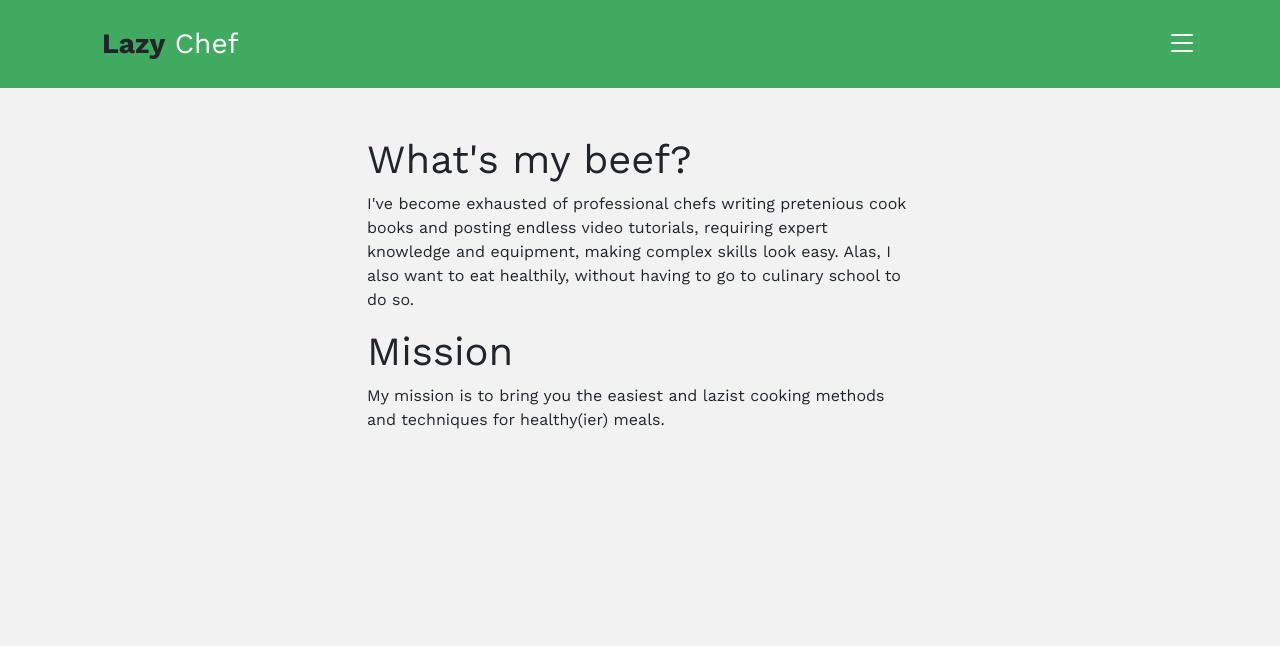
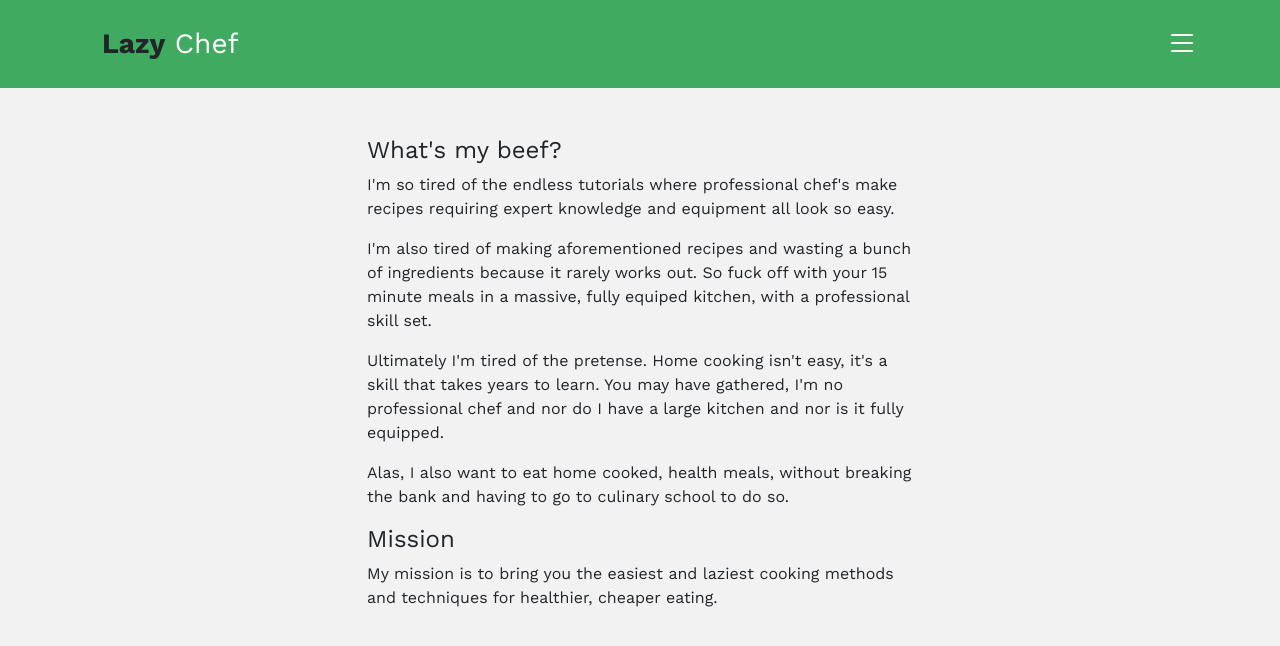
Before and after one commit to Kerrialn/lazychef.org, a Vue app: page /about in a window 1280 px wide. Shown: the top 646 px of the page. Built offline with nearby package versions, Linux system fonts and the light colour scheme.

Commit message:
add Requirements and update About

```diff
--- a/src/components/Navbar.vue
+++ b/src/components/Navbar.vue
@@ -19,7 +19,9 @@
         <router-link tag="div" class="menu-item" to="/" exact
           >Recipes</router-link
         >
-
+        <router-link tag="div" class="menu-item" to="/requirements" exact
+          >Requirements</router-link
+        >
         <router-link tag="div" class="menu-item" to="/about" exact
           >About</router-link
         >
--- a/src/router/index.js
+++ b/src/router/index.js
@@ -3,6 +3,7 @@ import VueRouter from "vue-router";
 import Home from "../views/Home.vue";
 import About from "../views/About.vue";
 import Recipe from "../views/Recipe.vue";
+import Requirements from "../views/Requirements.vue";
 
 Vue.use(VueRouter);
 
@@ -16,6 +17,11 @@ const routes = [
     path: "/about",
     name: "About",
     component: About,
+  },
+  {
+    path: "/requirements",
+    name: "Requirements",
+    component: Requirements,
   },
   {
     path: "/recipe/:slug",
--- a/src/views/About.vue
+++ b/src/views/About.vue
@@ -2,17 +2,34 @@
   <div class="about">
     <div class="row justify-content-center mt-5">
       <div class="col-md-6 col-12">
-        <h1>What's my beef?</h1>
+        <div class="h4">What's my beef?</div>
         <p>
-          I've become exhausted of professional chefs writing pretenious cook
-          books and posting endless video tutorials, requiring expert knowledge
-          and equipment, making complex skills look easy. Alas, I also want to
-          eat healthily, without having to go to culinary school to do so.
+          I'm so tired of the endless tutorials where professional chef's make
+          recipes requiring expert knowledge and equipment all look so easy.
         </p>
-        <h1>Mission</h1>
         <p>
-          My mission is to bring you the easiest and lazist cooking methods and
-          techniques for healthy(ier) meals.
+          I'm also tired of making aforementioned recipes and wasting a bunch of
+          ingredients because it rarely works out. So fuck off with your 15
+          minute meals in a massive, fully equiped kitchen, with a professional
+          skill set.
+        </p>
+
+        <p>
+          Ultimately I'm tired of the pretense. Home cooking isn't easy,
+          it's a skill that takes years to learn. You may have gathered, I'm no
+          professional chef and nor do I have a large kitchen and nor is it
+          fully equipped.
+        </p>
+
+        <p>
+          Alas, I also want to eat home cooked, health meals, without breaking
+          the bank and having to go to culinary school to do so.
+        </p>
+
+        <div class="h4">Mission</div>
+        <p>
+          My mission is to bring you the easiest and laziest cooking methods and
+          techniques for healthier, cheaper eating.
         </p>
       </div>
     </div>
--- /dev/null
+++ b/src/views/Requirements.vue
@@ -0,0 +1,35 @@
+<template>
+  <div>
+    <div class="row justify-content-center mt-5">
+      <div class="col-md-6 col-12">
+        <div class="h3 mb-5">The Idiots Guide</div>
+        <div class="h4">Required Equipement</div>
+        <p>
+          Let's cut the bulshit, we don't need 99% of the fancy kitchen
+          equipement. However that being said we do need some things, see the
+          list below. Oh and don't give a shit what brand as long as it does the
+          function required. All of these items can be purchased in Ikea, large
+          Lidl or Tesco for approximately €40.
+        </p>
+        <ul>
+          <li>Knife, knife sharpener and cutting board (€7)</li>
+          <li>One frying pan and set of saucepans (€10)</li>
+          <li>A blender (€20)</li>
+          <li>A metal strainer (€2)</li>
+        </ul>
+
+        <div class="h4">Base Ingredients</div>
+        <p>For nearly all recipes you will need the following</p>
+        <ul>
+          <li>olive oil, sea salt, black pepper</li>
+        </ul>
+      </div>
+    </div>
+  </div>
+</template>
+
+<script>
+export default {};
+</script>
+
+<style></style>
```
